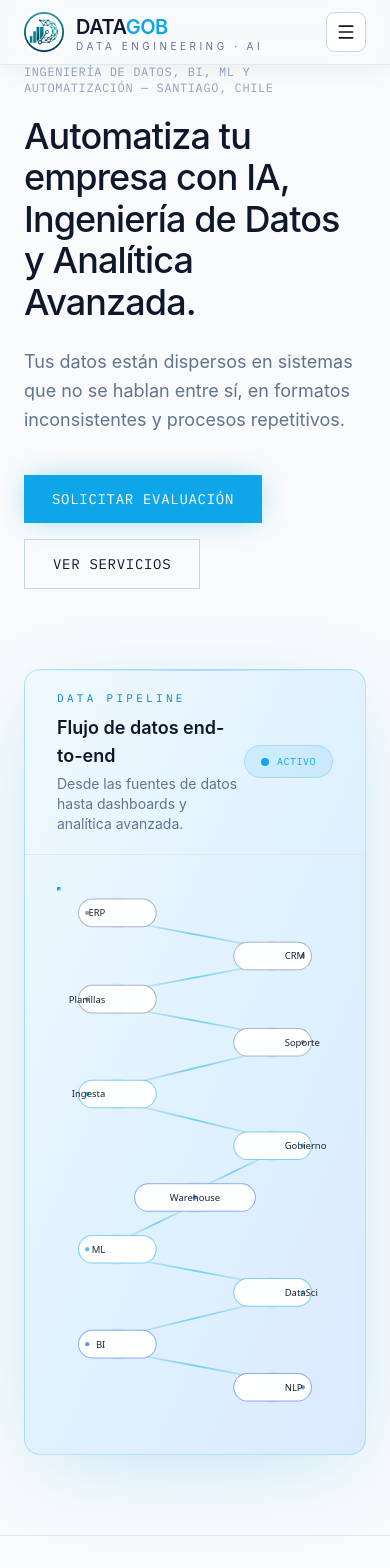
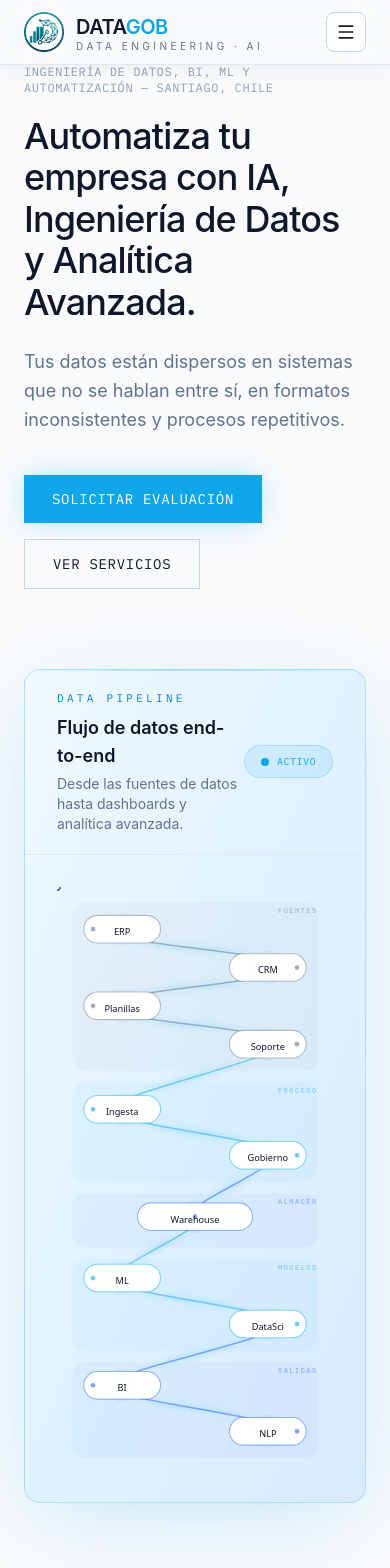
Before and after one commit to mrtnoo/data-gob, a Next.js app: page / in a window 390 px wide. Shown: the top 1568 px of the page. Built offline with nearby package versions, Linux system fonts and the light colour scheme.

Commit message:
cambio diagrama de flujo

```diff
--- a/app/page.tsx
+++ b/app/page.tsx
@@ -359,150 +359,223 @@ function DiagramaFlujoDesktop() {
 }
 
 function DiagramaFlujoMobile() {
-  /* Layout zig-zag vertical. Cada nodo alterna lado.
-     viewBox: 320 x 520. Centro X=160. */
-  const nodos = [
-    { id: "ERP", y: 30, lado: -1, color: "#64748B" },
-    { id: "CRM", y: 80, lado: 1, color: "#64748B" },
-    { id: "Planillas", y: 130, lado: -1, color: "#64748B" },
-    { id: "Soporte", y: 180, lado: 1, color: "#64748B" },
-    { id: "Ingesta", y: 240, lado: -1, color: "#0EA5E9" },
-    { id: "Gobierno", y: 300, lado: 1, color: "#0EA5E9" },
-    { id: "Warehouse", y: 360, lado: 0, color: "#2563EB", w: 140 },
-    { id: "ML", y: 420, lado: -1, color: "#0EA5E9" },
-    { id: "DataSci", y: 470, lado: 1, color: "#0EA5E9" },
-    { id: "BI", y: 530, lado: -1, color: "#2563EB" },
-    { id: "NLP", y: 580, lado: 1, color: "#2563EB" },
+  /* ── Layout zig-zag vertical con grupos y tuberías ──
+     viewBox: 360 x 720. Centro X=180. */
+
+  type NodoMobile = {
+    id: string;
+    y: number;
+    lado: -1 | 0 | 1;        // -1 izq, 0 centro, 1 der
+    color: string;
+    w?: number;
+    grupo: string;
+  };
+
+  const nodos: NodoMobile[] = [
+    { id: "ERP", y: 55, lado: -1, color: "#64748B", grupo: "fuentes" },
+    { id: "CRM", y: 105, lado: 1, color: "#64748B", grupo: "fuentes" },
+    { id: "Planillas", y: 155, lado: -1, color: "#64748B", grupo: "fuentes" },
+    { id: "Soporte", y: 205, lado: 1, color: "#64748B", grupo: "fuentes" },
+
+    { id: "Ingesta", y: 290, lado: -1, color: "#0EA5E9", grupo: "proceso" },
+    { id: "Gobierno", y: 350, lado: 1, color: "#0EA5E9", grupo: "proceso" },
+
+    { id: "Warehouse", y: 430, lado: 0, color: "#2563EB", w: 150, grupo: "almacen" },
+
+    { id: "ML", y: 510, lado: -1, color: "#0EA5E9", grupo: "modelos" },
+    { id: "DataSci", y: 570, lado: 1, color: "#0EA5E9", grupo: "modelos" },
+
+    { id: "BI", y: 650, lado: -1, color: "#2563EB", grupo: "salidas" },
+    { id: "NLP", y: 710, lado: 1, color: "#2563EB", grupo: "salidas" },
   ];
 
-  const CX_CENTRO = 160;
-  const OFFSET_X = 90;   // distancia desde el centro
-  const R = 6;
+  const grupos = [
+    { key: "fuentes", label: "FUENTES", y0: 20, y1: 240, color: "#64748B" },
+    { key: "proceso", label: "PROCESO", y0: 255, y1: 385, color: "#0EA5E9" },
+    { key: "almacen", label: "ALMACÉN", y0: 400, y1: 470, color: "#2563EB" },
+    { key: "modelos", label: "MODELOS", y0: 485, y1: 605, color: "#0EA5E9" },
+    { key: "salidas", label: "SALIDAS", y0: 620, y1: 745, color: "#2563EB" },
+  ];
 
-  function cx(n: typeof nodos[0]) {
+  const CX_CENTRO = 180;
+  const OFFSET_X = 95;
+  const R = 8;
+
+  function cx(n: NodoMobile) {
     if (n.lado === 0) return CX_CENTRO;
     return CX_CENTRO + n.lado * OFFSET_X;
   }
 
-  // Conexiones zig-zag entre nodos consecutivos
-  const conexiones = nodos.slice(0, -1).map((n, i) => {
+  // ── Tuberías: paths gruesos con glow entre nodos consecutivos ──
+  const tuberias = nodos.slice(0, -1).map((n, i) => {
     const next = nodos[i + 1];
     const x1 = cx(n);
-    const y1 = n.y + R + 2;
+    const y1 = n.y + R + 4;
     const x2 = cx(next);
-    const y2 = next.y - R - 2;
-    // Punto de control para curva suave en zigzag
+    const y2 = next.y - R - 4;
     const mx = (x1 + x2) / 2;
     const my = (y1 + y2) / 2;
-    // Si van del mismo lado, curva hacia afuera
-    const cx1 = n.lado === next.lado ? mx + (n.lado * 40) : mx;
-    const cx2 = n.lado === next.lado ? mx + (next.lado * 40) : mx;
-    return { x1, y1, x2, y2, cx1, cx2, my, delay: i * 0.18 };
+    // Curva tipo "S" suave
+    const cp1x = x1 + (n.lado === next.lado ? n.lado * 50 : (x2 - x1) * 0.3);
+    const cp1y = y1 + (y2 - y1) * 0.35;
+    const cp2x = x2 - (n.lado === next.lado ? next.lado * 50 : (x2 - x1) * 0.3);
+    const cp2y = y2 - (y2 - y1) * 0.35;
+    const d = `M ${x1} ${y1} C ${cp1x} ${cp1y}, ${cp2x} ${cp2y}, ${x2} ${y2}`;
+    return { d, delay: i * 0.22, color: next.color };
   });
 
   return (
-    <div className="md:hidden w-full overflow-x-auto">
+    <div className="md:hidden w-full">
       <svg
-        viewBox="0 0 320 620"
+        viewBox="0 0 360 760"
         className="mx-auto h-auto w-full max-w-sm"
         aria-hidden="true"
       >
         <defs>
-          <linearGradient id="zigStroke" x1="0" y1="0" x2="0" y2="1">
-            <stop offset="0%" stopColor="#CBD5E1" stopOpacity="0.3" />
-            <stop offset="50%" stopColor="#38BDF8" stopOpacity="0.7" />
-            <stop offset="100%" stopColor="#CBD5E1" stopOpacity="0.3" />
-          </linearGradient>
-          <filter id="glowZig">
-            <feGaussianBlur stdDeviation="2.5" result="blur" />
+          {/* Glow para tuberías */}
+          <filter id="pipeGlow" x="-30%" y="-30%" width="160%" height="160%">
+            <feGaussianBlur stdDeviation="4" result="blur" />
             <feMerge>
               <feMergeNode in="blur" />
               <feMergeNode in="SourceGraphic" />
             </feMerge>
           </filter>
+          {/* Gradiente de tubería */}
+          <linearGradient id="pipeGrad" x1="0" y1="0" x2="0" y2="1">
+            <stop offset="0%" stopColor="#E0F2FE" stopOpacity="0.6" />
+            <stop offset="50%" stopColor="#7DD3FC" stopOpacity="0.9" />
+            <stop offset="100%" stopColor="#E0F2FE" stopOpacity="0.6" />
+          </linearGradient>
         </defs>
 
-        {/* Líneas conectoras */}
-        {conexiones.map((c, i) => (
+        {/* ── Fondos de grupo ── */}
+        {grupos.map((g) => (
+          <g key={g.key}>
+            <rect
+              x="20"
+              y={g.y0}
+              width="320"
+              height={g.y1 - g.y0}
+              rx="18"
+              fill={g.color}
+              opacity="0.04"
+              stroke={g.color}
+              strokeOpacity="0.12"
+              strokeWidth="1"
+            />
+            <text
+              x="340"
+              y={g.y0 + 14}
+              textAnchor="end"
+              fontFamily="ui-monospace, monospace"
+              fontSize="9"
+              letterSpacing="2"
+              fill={g.color}
+              opacity="0.5"
+            >
+              {g.label}
+            </text>
+          </g>
+        ))}
+
+        {/* ── Tuberías (fondo grueso) ── */}
+        {tuberias.map((t, i) => (
           <path
-            key={`conn-${i}`}
-            d={`M ${c.x1} ${c.y1} Q ${c.cx1} ${c.my} ${c.x2} ${c.y2}`}
+            key={`pipe-bg-${i}`}
+            d={t.d}
             fill="none"
-            stroke="url(#zigStroke)"
-            strokeWidth="2"
+            stroke="url(#pipeGrad)"
+            strokeWidth="10"
             strokeLinecap="round"
+            opacity="0.25"
+            filter="url(#pipeGlow)"
           />
         ))}
 
-        {/* Partículas animadas por cada conexión */}
-        {conexiones.map((c, i) => (
+        {/* ── Tuberías (línea fina interior) ── */}
+        {tuberias.map((t, i) => (
+          <path
+            key={`pipe-line-${i}`}
+            d={t.d}
+            fill="none"
+            stroke={t.color}
+            strokeWidth="2"
+            strokeLinecap="round"
+            opacity="0.5"
+          />
+        ))}
+
+        {/* ── Partículas viajando por las tuberías ── */}
+        {tuberias.map((t, i) => (
           <motion.circle
             key={`dot-${i}`}
-            r="3.5"
-            fill="#0EA5E9"
-            filter="url(#glowZig)"
+            r="4"
+            fill="#FFFFFF"
+            stroke={t.color}
+            strokeWidth="1.5"
             initial={{ opacity: 0 }}
-            animate={{
-              opacity: [0, 1, 1, 0],
-            }}
+            animate={{ opacity: [0, 1, 1, 0] }}
             transition={{
-              duration: 2,
-              delay: c.delay,
+              duration: 2.2,
+              delay: t.delay,
               repeat: Infinity,
-              repeatDelay: 1.2,
+              repeatDelay: 1,
               ease: "easeInOut",
-              times: [0, 0.15, 0.85, 1],
+              times: [0, 0.12, 0.88, 1],
             }}
           >
             <animateMotion
-              dur="2s"
+              dur="2.2s"
               repeatCount="indefinite"
-              begin={`${c.delay}s`}
-              path={`M ${c.x1} ${c.y1} Q ${c.cx1} ${c.my} ${c.x2} ${c.y2}`}
+              begin={`${t.delay}s`}
+              path={t.d}
             />
           </motion.circle>
         ))}
 
-        {/* Nodos */}
-        {nodos.map((n, i) => {
+        {/* ── Nodos ── */}
+        {nodos.map((n) => {
           const x = cx(n);
-          const w = n.w ?? 90;
-          const align = n.lado === -1 ? "end" : n.lado === 1 ? "start" : "middle";
-          const tx = n.lado === -1 ? x - 14 : n.lado === 1 ? x + 14 : x;
-          const ty = n.y + 4;
+          const w = n.w ?? 100;
+          const isCentro = n.lado === 0;
 
           return (
             <g key={n.id}>
-              {/* Glow de fondo */}
-              <circle cx={x} cy={n.y} r="18" fill={n.color} opacity="0.08" />
-              {/* Nodo */}
+              {/* Halo */}
+              <circle cx={x} cy={n.y} r="22" fill={n.color} opacity="0.06" />
+
+              {/* Caja del nodo */}
               <rect
                 x={x - w / 2}
-                y={n.y - 16}
+                y={n.y - 18}
                 width={w}
-                height="32"
-                rx="16"
-                fill="rgba(255,255,255,0.95)"
+                height="36"
+                rx="18"
+                fill="rgba(255,255,255,0.98)"
                 stroke={n.color}
-                strokeWidth="1.2"
-                strokeOpacity="0.5"
+                strokeWidth="1.4"
+                strokeOpacity="0.45"
               />
-              {/* Punto indicador */}
+
+              {/* Indicador lateral */}
               <circle
-                cx={n.lado === -1 ? x - w / 2 + 10 : n.lado === 1 ? x + w / 2 - 10 : x}
+                cx={isCentro ? x : n.lado === -1 ? x - w / 2 + 12 : x + w / 2 - 12}
                 cy={n.y}
-                r="2.5"
+                r="3"
                 fill={n.color}
-                opacity="0.7"
+                opacity="0.6"
               />
+
+              {/* Texto SIEMPRE centrado */}
               <text
-                x={tx}
-                y={ty}
-                textAnchor={align}
-                fontFamily="ui-sans-serif, system-ui"
-                fontSize="11"
+                x={x}
+                y={n.y + 4.5}
+                textAnchor="middle"
+                dominantBaseline="middle"
+                fontFamily="ui-sans-serif, system-ui, -apple-system, sans-serif"
+                fontSize="12"
+                fontWeight="500"
                 fill="#0F172A"
-                opacity="0.95"
               >
                 {n.id}
               </text>
```
